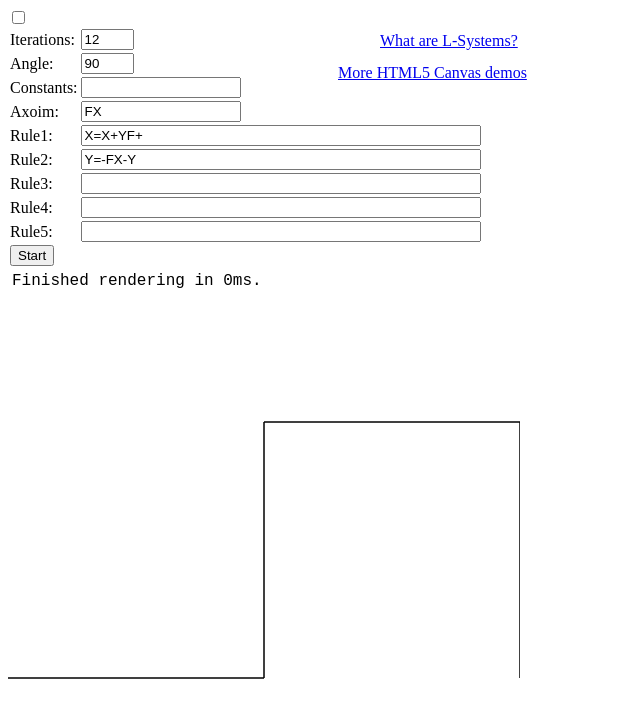
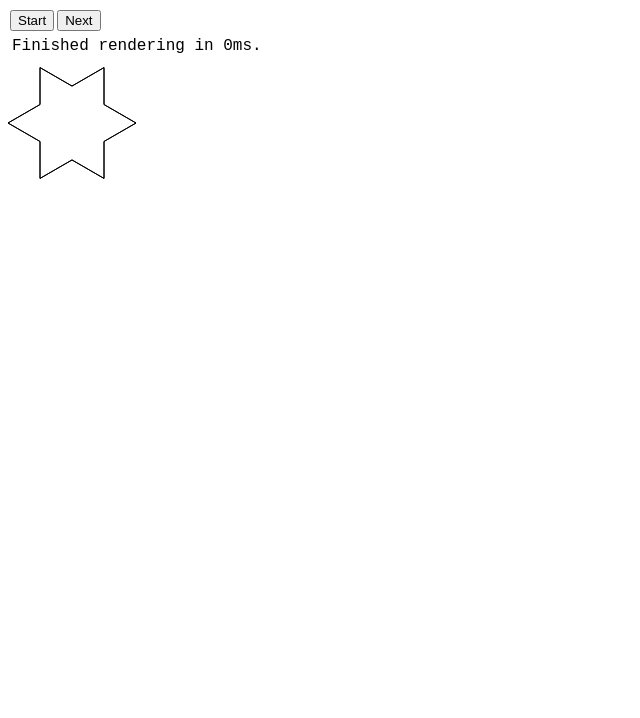
Before and after one commit to dmarczal/carrie, a plain HTML site: page index.html in a window 1280 px wide. Both pictures are taken after a click on the button "Start". Shown: the whole page, without its empty margins (0-640 px from the left). Drawn offline with Linux system fonts and the light colour scheme; files whose address does not match are found by name.

Commit message:
Index and lsystem more clean.

```diff
--- a/index.html
+++ b/index.html
@@ -4,80 +4,20 @@
     <script language="JavaScript" type="text/javascript" src="js/jquey/jquery164.js"></script>
     <script language="JavaScript" type="text/javascript" src="js/fractal.js"></script>
     <body>
-
-
-      <input id="linewidths" type="checkbox" />
-
       <div style="width:680px">
-
         <div id="lsystems" style="width:512px; float:left">
-          <div style="position:absolute;left:380px;top:32px">
-
-            <a href="#" onclick="openHelp()">What are L-Systems?</a>
-          </div>
-          <div style="position:absolute;left:338px;top:64px">
-            <a href="../index.html">More HTML5 Canvas demos</a>
-          </div>
-
-
-
-
           <div>
             <table border="0" cellspacing="1" cellpadding="1">
               <tr>
-                <td><span>Iterations:</span></td>
-                <td><input id="iterations" type="text" value="12" style="width:4em" /></td>
-              </tr>
-              <tr>
-
-                <td><span>Angle:</span></td>
-                <td><input id="angle" type="text" value="90" style="width:4em" /></td>
-              </tr>
-              <tr>
-                <td><span>Constants:</span></td>
-                <td><input id="constants" type="text" value="" style="width:12em" /></td>
-              </tr>
-              <tr>
-
-                <td><span>Axoim:</span></td>
-                <td><input id="axiom" type="text" value="FX" style="width:12em"/></td>
-              </tr>
-              <tr>
-                <td><span>Rule1:</span></td>
-                <td><input id="rule1" type="text" value="X=X+YF+" style="width:30em" /></td>
-              </tr>
-              <tr>
-
-                <td><span>Rule2:</span></td>
-                <td><input id="rule2" type="text" value="Y=-FX-Y" style="width:30em" /></td>
-              </tr>
-              <tr>
-                <td><span>Rule3:</span></td>
-                <td><input id="rule3" type="text" value="" style="width:30em" /></td>
-              </tr>
-              <tr>
-
-                <td><span>Rule4:</span></td>
-                <td><input id="rule4" type="text" value="" style="width:30em" /></td>
-              </tr>
-              <tr>
-                <td><span>Rule5:</span></td>
-                <td><input id="rule5" type="text" value="" style="width:30em" /></td>
-              </tr>
-              <tr>
-
-                <td colspan="2"><input id="start" type="button" value="Start" onclick="startHandler()"/></td>
+                <td colspan="2"><input id="start" type="button" value="Start" onclick="generate(2)"/></td>
+                <td colspan="2"><input id="next" type="button" value="Next" onclick="stepForward()"/></td>
               </tr>
             </table>
           </div>
-
           <div id="status" style="padding:4px;font-family:courier new">Press Start to begin.</div>
-
-          <canvas id="canvas" width="512" height="512"></canvas>
-
+          <canvas id="canvas" width="128" height="128"></canvas>
         </div>
       </div>
 
-
     </body>
   </html>
--- a/js/lsystems.js
+++ b/js/lsystems.js
@@ -16,7 +16,11 @@ var HEIGHT;
 var WIDTH;
 var g_renderer;
 var g_commands;
-
+var iterations;
+var axiom;
+var rules = [];
+var angle;
+var constants;
 /**
  * Window body onload handler
  */
@@ -71,11 +75,11 @@ function generateCmdString()
   try
   {
     var lsys = new LSystems.LSystemsProcessor();
-    lsys.iterations = 2;
-    lsys.axiom = document.getElementById('axiom').value;
-    for (var i=1; i<=5; i++)
+    lsys.iterations = iterations;
+    lsys.axiom = /*document.getElementById('axiom').value;*/ axiom;
+    for (var i=0; i<5; i++)
     {
-      var rule = document.getElementById('rule' + i).value;
+      var rule = /*document.getElementById('rule' + i).value;*/ rules[i];
       if (rule && rule.length !== 0)
       {
         lsys.addRule(rule);
@@ -102,9 +106,9 @@ function calcOffsets()
   {
     // calc offset bounding box before render
     g_renderer = new LSystems.TurtleRenderer(WIDTH, HEIGHT);
-    g_renderer.setAngle(parseInt(document.getElementById('angle').value));
-    g_renderer.setConstants(document.getElementById('constants').value);
-    g_renderer.setRenderLineWidths(document.getElementById('linewidths').checked);
+    g_renderer.setAngle( /*parseInt(document.getElementById('angle').value)*/ angle);
+    g_renderer.setConstants(/*document.getElementById('constants').value*/ constants);
+    //g_renderer.setRenderLineWidths(document.getElementById('linewidths').checked);
     var before = new Date();
     g_renderer.process(g_commands, false);
     var after = new Date();
@@ -150,7 +154,7 @@ function renderCmds()
 
     // reprocess...
     g_renderer.setOffsets(xoffset, yoffset);
-    g_renderer.setAngle(parseInt(document.getElementById('angle').value));
+    g_renderer.setAngle(/*parseInt(document.getElementById('angle').value)*/ angle);
     g_renderer.setDistance(newDistance);
     var before = new Date();
     g_renderer.process(g_commands, true);
@@ -180,20 +184,46 @@ function updateStatus(msg)
   document.getElementById('status').innerHTML = msg;
 }
 
-// Sierpinski triangle (triangles)      6, 120, "", "F-G-G", "F=F-G+F+G-F", "G=GG"
+var fractals =
+[
+  [
+  // Koch Curve
+  0, 90, "", "-F", "F=F+F-F-F+F"
+  ],
+  [
+  // Sierpinski triangle (triangles)
+  0, 120, "", "F-G-G", "F=F-G+F+G-F", "G=GG"
+  ],
+  [
+  // Koch Snowflake
+  0, 60, "X", "F++F++F", "F=F-F++F-F", "X=FF"
+  ],
+];
 
-function example(i)
+function stepForward() {
+  document.getElementById('start').value = "Reset";
+  iterations++;
+  startHandler();
+}
+
+function reset() {
+  document.getElementById('start').value = "Start";
+  document.getElementById('canvas').value = "";
+  iterations = 0;
+  //startHandler();
+}
+
+function generate(i)
 {
   if (!document.getElementById('start').disabled)
   {
-    document.getElementById('iterations').value = examples[i][0];
-    document.getElementById('angle').value = examples[i][1];
-    document.getElementById('constants').value = examples[i][2];
-    document.getElementById('axiom').value = examples[i][3];
-    for (var n=1; n<=5; n++)
+    iterations = fractals[i][0];
+    angle = fractals[i][1];
+    constants = fractals[i][2];
+    axiom = fractals[i][3]
+    for (var n=0; n<5; n++)
     {
-      var rule = examples[i][3 + n];
-      document.getElementById('rule' + n).value = (rule ? rule : "");
+      rules[n] = fractals[i][4 + n];
     }
     startHandler();
   }
@@ -651,7 +681,7 @@ LSystems.LSystemsProcessor.prototype =
     var result = null;
 
     // process for each iteration
-    for (var i = 0; i < this.iterations; i++)
+    for (var i = 0; i <= this.iterations; i++)
     {
       if (i == 0)
       {
```
